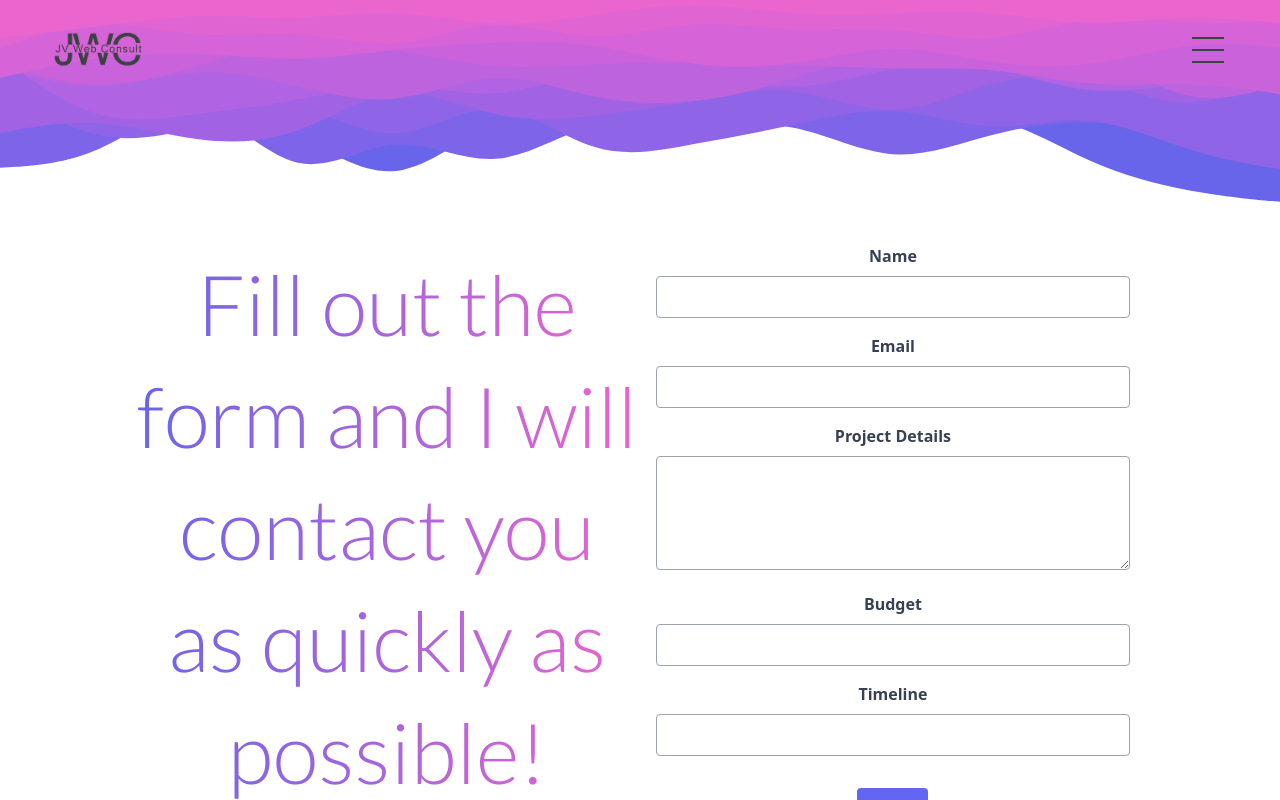
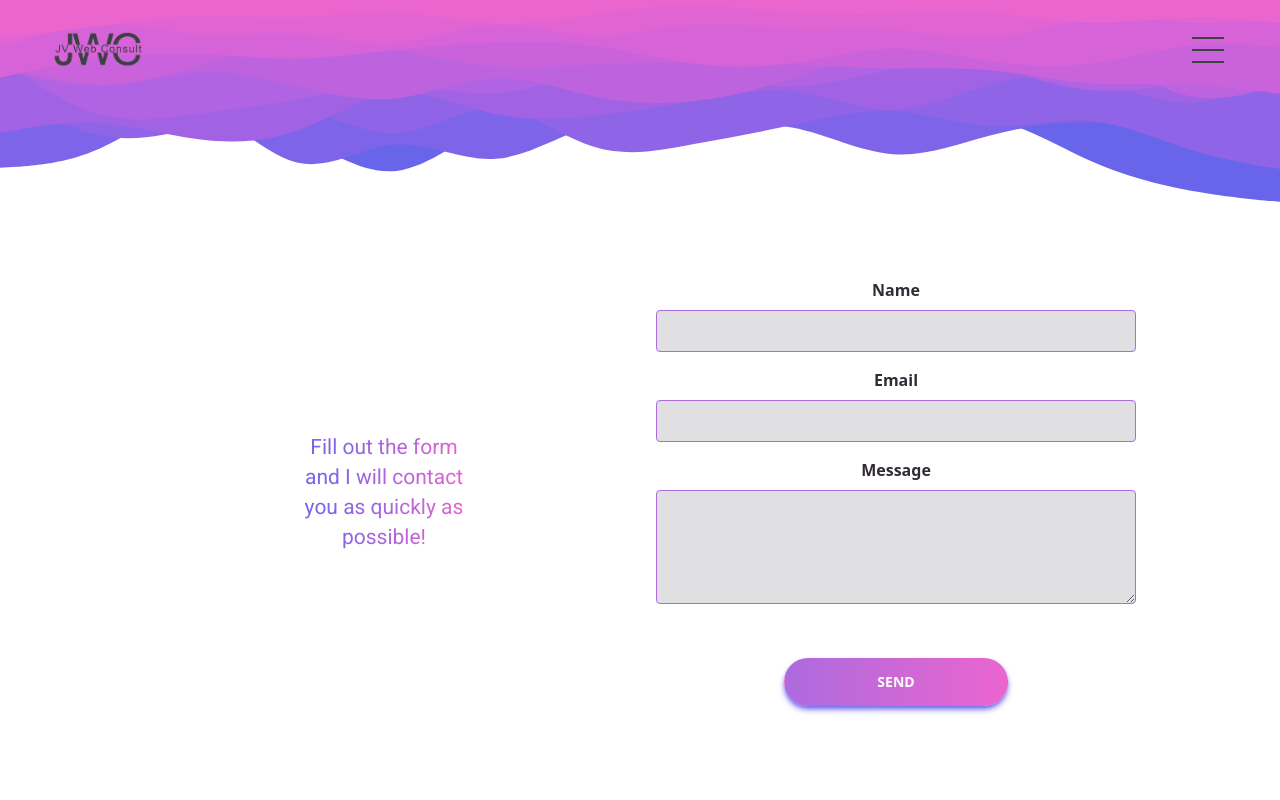
Before and after one commit to VilloKodeHode/jwc, a Next.js app: page /contact in a window 1280 px wide. Built offline with nearby package versions, Linux system fonts and the light colour scheme.

Commit message:
added contact form

```diff
--- a/components/Responsive text/ResponsiveText.jsx
+++ b/components/Responsive text/ResponsiveText.jsx
@@ -32,7 +32,7 @@ export function ResponsiveH4({ children }) {
 
 export function ResponsiveP({ children, maxWidth }) {
   return (
-    <p className={` md:text-p text-p0 md:leading-p leading-p0 ${maxWidth}`}>
+    <p className={`md:text-p text-p0 md:leading-p leading-p0 ${maxWidth}`}>
       {children}
     </p>
   );
--- a/package.json
+++ b/package.json
@@ -11,9 +11,11 @@
   "dependencies": {
     "@tailwindcss/line-clamp": "^0.4.2",
     "daisyui": "^2.51.4",
+    "dotenv": "^16.0.3",
     "eslint": "8.35.0",
     "eslint-config-next": "13.2.4",
     "next": "13.2.4",
+    "nodemailer": "^6.9.1",
     "react": "18.2.0",
     "react-dom": "18.2.0"
   },
--- a/pages/_app.js
+++ b/pages/_app.js
@@ -8,7 +8,6 @@ export default function App({ Component, pageProps }) {
   const [activeMenu, setActiveMenu] = useState("");
   return (
     <>
-      {/* <div className="headerwave"></div> */}
       <Drawer
         activeLink={activeLink}
         setActiveLink={setActiveLink}
--- /dev/null
+++ b/pages/api/sendEmail.js
@@ -0,0 +1,30 @@
+const sendEmail = async (req, res) => {
+  const { name, email, message } = req.body;
+
+  const transporter = nodemailer.createTransport({
+    host: "smtp.gmail.com",
+    port: 587,
+    secure: false,
+    auth: {
+      user: process.env.EMAIL_USERNAME,
+      pass: process.env.EMAIL_PASSWORD,
+    },
+  });
+
+  try {
+    const info = await transporter.sendMail({
+      from: `${name} <${email}>`,
+      to: "villokodehode@gmail.com",
+      subject: "New Project Request",
+      text: message,
+    });
+
+    console.log(`Message sent: ${info.messageId}`);
+    res.status(200).json({ message: "Email sent successfully" });
+  } catch (error) {
+    console.error(error);
+    res.status(500).json({ message: "Error sending email" });
+  }
+};
+
+export default sendEmail;
--- a/pages/contact.js
+++ b/pages/contact.js
@@ -1,83 +1,102 @@
+import { useState } from "react";
 import CallToActionButton from "@/components/Buttons";
 import PageLayout, { EqualTwoGrids, TextFlex } from "@/components/Layout";
 import ResponsiveH1, {
   ResponsiveH2,
+  ResponsiveH3,
+  ResponsiveH4,
   ResponsiveP,
 } from "@/components/Responsive text/ResponsiveText";
+import sendEmail from "./api/sendEmail";
 
 export default function Contact() {
+  const [name, setName] = useState("");
+  const [email, setEmail] = useState("");
+  const [message, setMessage] = useState("");
+  const [isLoading, setIsLoading] = useState(false);
+  const [isSuccess, setIsSuccess] = useState(false);
+  const [isError, setIsError] = useState(false);
+
+  const handleSubmit = async (e) => {
+    e.preventDefault();
+
+    setIsLoading(true);
+
+    try {
+      await sendEmail({ name, email, message });
+
+      setIsSuccess(true);
+    } catch (error) {
+      console.error(error);
+      setIsError(true);
+    } finally {
+      setIsLoading(false);
+    }
+  };
   return (
     <PageLayout>
-      <section className="relative grid lg:grid-cols-[50%_50%] lg:grid-flow-col items-center justify-center min-h-[70vh] my-28 text-center">
-        <ResponsiveH2>
-          <div className="bg-gradient-to-r from-JWC-tertiary to-JWC-secondary bg-clip-text transparent lg:max-w-[15ch] max-w-[10ch]">
-            Fill out the form and I will contact you as quickly as possible!
-          </div>
-        </ResponsiveH2>
-        <form class="max-w-[700px] p-4">
-          <div class="mt-4">
-            <label class="block text-gray-700 font-bold mb-2" for="name">
+      <section className="relative grid lg:grid-cols-[50%_50%] lg:grid-flow-col items-center justify-center min-w-[80%] min-h-[70vh] my-28 text-center">
+        <div className="flex justify-center">
+          <ResponsiveP>
+            <div className="bg-gradient-to-r from-JWC-tertiary to-JWC-secondary bg-clip-text transparent lg:max-w-[15ch] max-w-[10ch]">
+              Fill out the form and I will contact you as quickly as possible!
+            </div>
+          </ResponsiveP>
+        </div>
+        <form onSubmit={handleSubmit} className="w-[100%] p-4 text-JWC-black">
+          <div className="mt-4">
+            <label className="block mb-2 font-bold" htmlFor="name">
               Name
             </label>
             <input
-              class="w-full p-2 border border-gray-400 rounded"
+              className="w-full p-2 border rounded border-JWC-primary"
               id="name"
               type="text"
+              value={name}
+              onChange={(e) => setName(e.target.value)}
+              required
             />
           </div>
 
-          <div class="mt-4">
-            <label class="block text-gray-700 font-bold mb-2" for="email">
+          <div className="mt-4">
+            <label className="block mb-2 font-bold" htmlFor="email">
               Email
             </label>
             <input
-              class="w-full p-2 border border-gray-400 rounded"
+              className="w-full p-2 border rounded border-JWC-primary"
               id="email"
               type="email"
+              value={email}
+              onChange={(e) => setEmail(e.target.value)}
+              required
             />
           </div>
 
-          <div class="mt-4">
-            <label
-              class="block text-gray-700 font-bold mb-2"
-              for="project-details"
-            >
-              Project Details
+          <div className="mt-4">
+            <label className="block mb-2 font-bold" htmlFor="message">
+              Message
             </label>
             <textarea
-              class="w-full p-2 border border-gray-400 rounded"
-              id="project-details"
+              className="w-full p-2 border rounded border-JWC-primary"
+              id="message"
               rows="4"
+              value={message}
+              onChange={(e) => setMessage(e.target.value)}
+              required
             ></textarea>
           </div>
 
-          <div class="mt-4">
-            <label class="block text-gray-700 font-bold mb-2" for="budget">
-              Budget
-            </label>
-            <input
-              class="w-full p-2 border border-gray-400 rounded"
-              id="budget"
-              type="text"
-            />
+          <div className="mt-8">
+            <CallToActionButton disabled={isLoading}>
+              {isLoading ? "Sending..." : "Send"}
+            </CallToActionButton>
           </div>
 
-          <div class="mt-4">
-            <label class="block text-gray-700 font-bold mb-2" for="timeline">
-              Timeline
-            </label>
-            <input
-              class="w-full p-2 border border-gray-400 rounded"
-              id="timeline"
-              type="text"
-            />
-          </div>
+          {isSuccess && (
+            <p className="mt-4 text-green-500">Email sent successfully!</p>
+          )}
 
-          <div class="mt-8">
-            <button class="px-4 py-2 font-bold text-white bg-indigo-500 rounded hover:bg-indigo-600">
-              Send
-            </button>
-          </div>
+          {isError && <p className="mt-4 text-red-500">Error sending email.</p>}
         </form>
       </section>
     </PageLayout>
--- a/pages/index.js
+++ b/pages/index.js
@@ -16,6 +16,7 @@ import ResponsiveH1, {
   ResponsiveUL,
 } from "@/components/Responsive text/ResponsiveText";
 import Accordion from "@/components/Accordion";
+import Link from "next/link";
 
 export default function Home() {
   return (
@@ -37,7 +38,9 @@ export default function Home() {
                 Lorem ipsum dolor sit amet, consectetur adipiscing elit. Nullam
                 ac pellentesque leo. Nam eget maximus libero, a posuere leo.
               </ResponsiveP>
-              <CallToActionButton>Hire me</CallToActionButton>
+              <Link href="/contact">
+                <CallToActionButton>Hire me</CallToActionButton>
+              </Link>
             </EqualTwoGrids>
           </TextFlex>
         </section>
--- a/styles/globals.css
+++ b/styles/globals.css
@@ -43,6 +43,11 @@ background-position: bottom;
 .bottomwave {
     background-image: url('/bottomwaveskills2.svg');
       background-position: top;
+}
+
+input, textarea {
+  background-color: var(--black15);
+  color: var(--tertiary);
 }
 
 .accordiontext {
```
Also changed, not shown: 2 other files (tests, documents, lock files or other folders).
